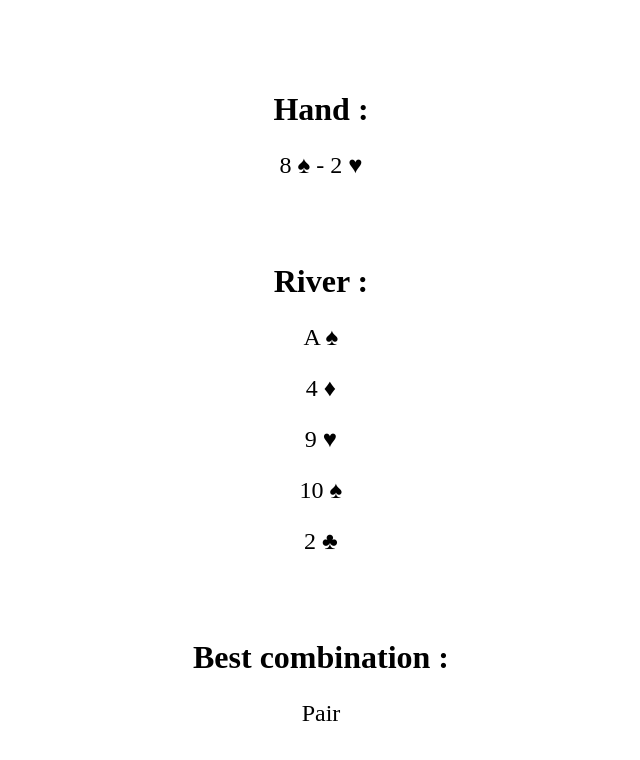
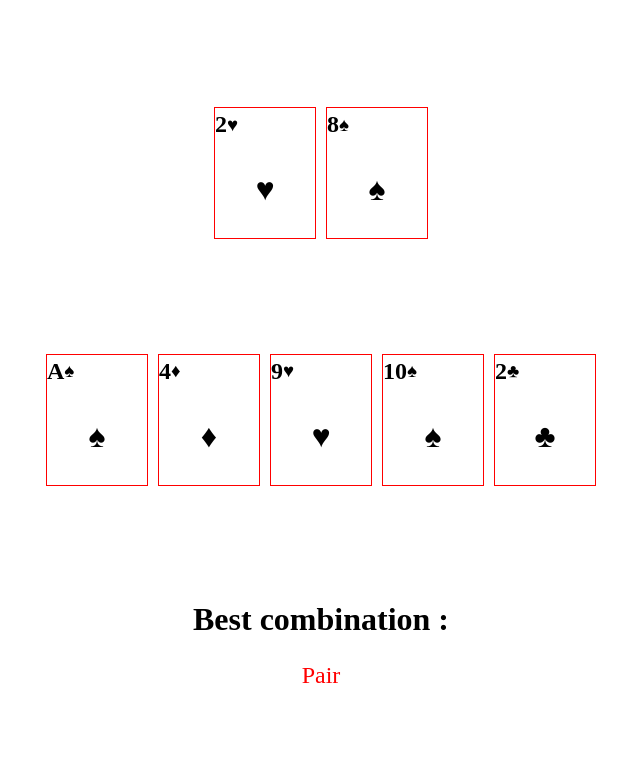
Before and after one commit to MonKeySVG/poker-basic, an Angular app: page / in a window 1280 px wide. Shown: the top 760 px of the page, without its empty margins (319-959 px from the left). Built offline with nearby package versions, Linux system fonts and the light colour scheme.

Commit message:
Affichage des cartes à l'écran

```diff
--- a/src/app/app.module.ts
+++ b/src/app/app.module.ts
@@ -6,13 +6,15 @@ import { AppComponent } from './app.component';
 import { CalculatorComponent } from './calculator/calculator.component';
 import { CardComponent } from './card/card.component';
 import { DeckComponent } from './deck/deck.component';
+import { CardOnScreenComponent } from './card-on-screen/card-on-screen.component';
 
 @NgModule({
   declarations: [
     AppComponent,
     CalculatorComponent,
     CardComponent,
-    DeckComponent
+    DeckComponent,
+    CardOnScreenComponent
   ],
   imports: [
     BrowserModule,
--- a/src/app/calculator/calculator.component.css
+++ b/src/app/calculator/calculator.component.css
@@ -10,4 +10,12 @@
 
 p {
   font-size: 1.5rem;
+  color: red;
 }
+
+.river, .hand {
+  display: flex;
+  justify-content: center;
+  align-items: center;
+  gap: 10px;
+}
--- a/src/app/calculator/calculator.component.html
+++ b/src/app/calculator/calculator.component.html
@@ -2,14 +2,15 @@
 
 <div class="container">
   <div class="hand">
-    <h1>Hand :</h1>
-    <p> {{card_1.rank}} {{card_1.suit}} - {{card_2.rank}} {{card_2.suit}}</p>
+    <div *ngFor="let card of hand">
+      <app-card-on-screen [rank]="card.rank" [suit]="card.suit"></app-card-on-screen>
+    </div>
   </div>
 
+
   <div class="river">
-    <h1>River :</h1>
     <div *ngFor="let card of river">
-      <p>{{card.rank}} {{card.suit}}</p>
+      <app-card-on-screen [rank]="card.rank" [suit]="card.suit"></app-card-on-screen>
     </div>
   </div>
 
--- a/src/app/calculator/calculator.component.ts
+++ b/src/app/calculator/calculator.component.ts
@@ -23,6 +23,7 @@ enum HandRank {
 export class CalculatorComponent {
   card_1!: CardComponent;
   card_2!: CardComponent;
+  hand: CardComponent[] = [];
   deck: DeckComponent = new DeckComponent();
   river: CardComponent[] = [];
   rankString!: string;
@@ -56,21 +57,13 @@ export class CalculatorComponent {
     // 5. The pre-flop odds for each type of hand for each player is the number of times that hand appears divided by the total number of combinations
 
 
-    let hand = [this.card_1, this.card_2];
+    this.hand = [this.card_1, this.card_2];
     let sampleHand = [this.getRandomCard(), this.getRandomCard()];
 
     this.generateRiver(this.deck.deck, 5);
 
-    console.log("Hand:" + hand.map(card => card.rank + " " + card.suit).join(', ') + "rank : " + this.evaluateHand(hand, this.river).handRank);
-    console.log("highest card:" + this.evaluateHand(hand, this.river).highCard);
-    console.log("HandSample:" + sampleHand.map(sample =>  sample.rank + " " + sample.suit).join(', ') + "rank : " + this.evaluateHand(sampleHand, this.river).handRank);
-    console.log("highest card:" + this.evaluateHand(sampleHand, this.river).highCard);
 
-    console.log("River:" + this.river.map(card => card.rank + card.suit).join(', '));
-
-    console.log("is hand > sampleHand ?" + this.isHandBetter(hand, sampleHand));
-
-    this.rankString = HandRank[this.evaluateHand(hand, this.river).handRank];
+    this.rankString = HandRank[this.evaluateHand(this.hand, this.river).handRank];
 
   }
 
--- /dev/null
+++ b/src/app/card-on-screen/card-on-screen.component.css
@@ -0,0 +1,20 @@
+.card {
+  border: 1px solid red;
+  display: flex;
+  flex-direction: column;
+  height: 130px;
+  width: 100px;
+}
+
+.upper-container {
+  display: flex;
+  align-items: center;
+  flex: 1;
+}
+
+.lower-container {
+  display: flex;
+  justify-content: center;
+  align-items: center;
+  flex: 3;
+}
--- /dev/null
+++ b/src/app/card-on-screen/card-on-screen.component.html
@@ -0,0 +1,9 @@
+<div class="card">
+  <div class="upper-container">
+    <h2>{{rank}}</h2>
+    <h3>{{suit}}</h3>
+  </div>
+  <div class="lower-container">
+    <h1>{{suit}}</h1>
+  </div>
+</div>
--- a/src/app/card/card.component.ts
+++ b/src/app/card/card.component.ts
@@ -1,4 +1,4 @@
-import { Component } from '@angular/core';
+import {Component, Input} from '@angular/core';
 
 export enum Rank {
   Two = '2',
--- a/src/styles.css
+++ b/src/styles.css
@@ -1 +1,11 @@
-/* You can add global styles to this file, and also import other style files */
+h1 {
+  margin: 0;
+}
+
+h2 {
+  margin: 0;
+}
+
+h3 {
+  margin: 0;
+}
```
Also changed, not shown: src/app/card-on-screen/card-on-screen.component.ts (added, +13 -0 lines), 1 other file (tests, documents, lock files or other folders).
